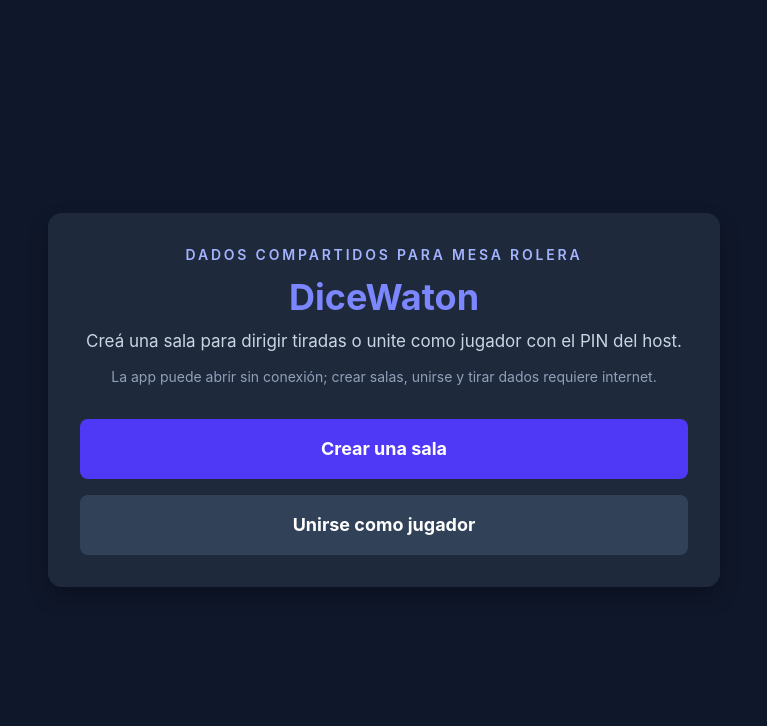
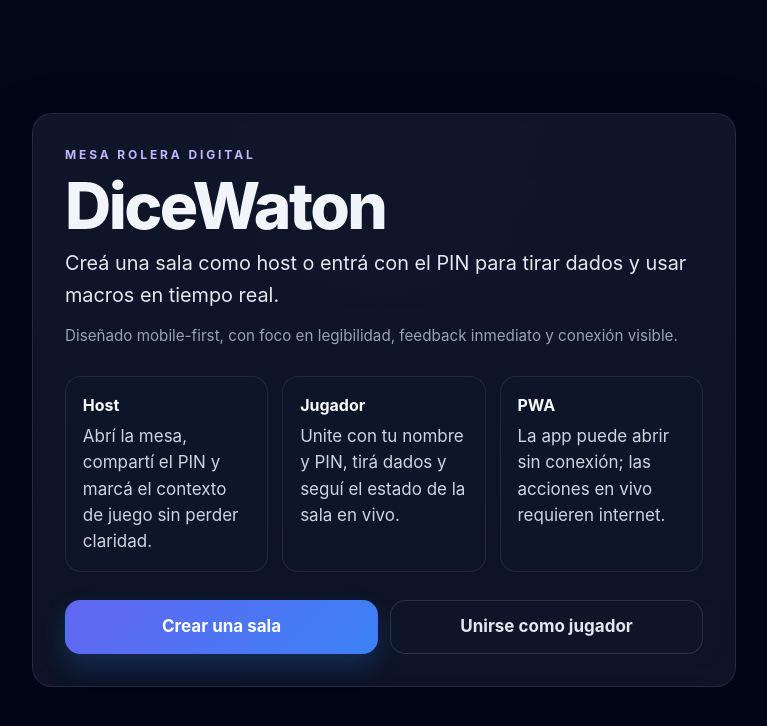
Before and after one commit to DaniAuditore/DiceWaton, a React (Vite) app: page / in a window 1280 px wide. Shown: the top 726 px of the page, without its empty margins (256-1023 px from the left). Built offline with nearby package versions, Linux system fonts and the light colour scheme; no server answers.

Commit message:
feat(ui): refine make-derived landing shell

```diff
--- a/src/App.css
+++ b/src/App.css
@@ -1,186 +1,152 @@
-.counter {
-  font-size: 16px;
-  padding: 5px 10px;
-  border-radius: 5px;
-  color: var(--accent);
-  background: var(--accent-bg);
-  border: 2px solid transparent;
-  transition: border-color 0.3s;
-  margin-bottom: 24px;
-
-  &:hover {
-    border-color: var(--accent-border);
-  }
-  &:focus-visible {
-    outline: 2px solid var(--accent);
-    outline-offset: 2px;
-  }
+.app-shell {
+  min-height: 100vh;
+  display: flex;
+  align-items: center;
+  justify-content: center;
+  padding: clamp(1rem, 4vw, 2.5rem);
 }
 
-.hero {
-  position: relative;
-
-  .base,
-  .framework,
-  .vite {
-    inset-inline: 0;
-    margin: 0 auto;
+.app-card {
+  width: min(100%, 44rem);
+  padding: clamp(1.25rem, 3vw, 2rem);
+  border: 1px solid rgb(148 163 184 / 0.16);
+  border-radius: 1.25rem;
+  background:
+    linear-gradient(180deg, rgb(15 23 42 / 0.94), rgb(15 23 42 / 0.82)),
+    radial-gradient(circle at top, rgb(99 102 241 / 0.16), transparent 42%);
+  box-shadow: 0 24px 60px rgb(2 6 23 / 0.45);
+  backdrop-filter: blur(18px);
 }
 
-  .base {
-    width: 170px;
-    position: relative;
-    z-index: 0;
+.app-card--hero {
+  display: grid;
+  gap: 1.5rem;
 }
 
-  .framework,
-  .vite {
-    position: absolute;
+.app-card--narrow {
+  width: min(100%, 32rem);
 }
 
-  .framework {
-    z-index: 1;
-    top: 34px;
-    height: 28px;
-    transform: perspective(2000px) rotateZ(300deg) rotateX(44deg) rotateY(39deg)
-      scale(1.4);
+.app-card--centered {
+  text-align: center;
 }
 
-  .vite {
-    z-index: 0;
-    top: 107px;
-    height: 26px;
-    width: auto;
-    transform: perspective(2000px) rotateZ(300deg) rotateX(40deg) rotateY(39deg)
-      scale(0.8);
-  }
+.app-hero {
+  display: grid;
+  gap: 0.75rem;
 }
 
-#center {
-  display: flex;
-  flex-direction: column;
-  gap: 25px;
-  place-content: center;
-  place-items: center;
-  flex-grow: 1;
-
-  @media (max-width: 1024px) {
-    padding: 32px 20px 24px;
-    gap: 18px;
-  }
+.app-kicker {
+  margin: 0;
+  color: rgb(196 181 253);
+  font-size: 0.75rem;
+  font-weight: 700;
+  letter-spacing: 0.24em;
+  text-transform: uppercase;
 }
 
-#next-steps {
-  display: flex;
-  border-top: 1px solid var(--border);
-  text-align: left;
-
-  & > div {
-    flex: 1 1 0;
-    padding: 32px;
-    @media (max-width: 1024px) {
-      padding: 24px 20px;
-    }
+.app-title {
+  margin: 0;
+  color: rgb(241 245 249);
+  font-size: clamp(2.5rem, 7vw, 4rem);
+  line-height: 0.95;
+  font-weight: 800;
+  letter-spacing: -0.04em;
 }
 
-  .icon {
-    margin-bottom: 16px;
-    width: 22px;
-    height: 22px;
+.app-title--compact {
+  font-size: clamp(2rem, 6vw, 2.75rem);
 }
 
-  @media (max-width: 1024px) {
-    flex-direction: column;
-    text-align: center;
-  }
+.app-lead {
+  margin: 0;
+  color: rgb(226 232 240);
+  font-size: clamp(1.05rem, 1rem + 0.3vw, 1.25rem);
+  line-height: 1.6;
 }
 
-#docs {
-  border-right: 1px solid var(--border);
-
-  @media (max-width: 1024px) {
-    border-right: none;
-    border-bottom: 1px solid var(--border);
-  }
+.app-lead--compact {
+  font-size: 1rem;
 }
 
-#next-steps ul {
-  list-style: none;
-  padding: 0;
-  display: flex;
-  gap: 8px;
-  margin: 32px 0 0;
-
-  .logo {
-    height: 18px;
+.app-note {
+  margin: 0;
+  color: rgb(148 163 184);
+  font-size: 0.95rem;
+  line-height: 1.6;
 }
 
-  a {
-    color: var(--text-h);
-    font-size: 16px;
-    border-radius: 6px;
-    background: var(--social-bg);
-    display: flex;
-    padding: 6px 12px;
-    align-items: center;
-    gap: 8px;
-    text-decoration: none;
-    transition: box-shadow 0.3s;
-
-    &:hover {
-      box-shadow: var(--shadow);
-    }
-    .button-icon {
-      height: 18px;
-      width: 18px;
-    }
+.app-feature-grid {
+  display: grid;
+  gap: 0.875rem;
+  grid-template-columns: repeat(1, minmax(0, 1fr));
 }
 
-  @media (max-width: 1024px) {
-    margin-top: 20px;
-    flex-wrap: wrap;
-    justify-content: center;
-
-    li {
-      flex: 1 1 calc(50% - 8px);
+.app-feature-card {
+  padding: 1rem 1.05rem;
+  border-radius: 1rem;
+  border: 1px solid rgb(148 163 184 / 0.14);
+  background: rgb(15 23 42 / 0.72);
 }
 
-    a {
-      width: 100%;
-      justify-content: center;
-      box-sizing: border-box;
-    }
-  }
+.app-feature-title {
+  margin: 0 0 0.35rem;
+  color: rgb(248 250 252);
+  font-size: 1rem;
+  font-weight: 700;
 }
 
-#spacer {
-  height: 88px;
-  border-top: 1px solid var(--border);
-  @media (max-width: 1024px) {
-    height: 48px;
-  }
+.app-feature-copy {
+  margin: 0;
+  color: rgb(203 213 225);
+  line-height: 1.55;
 }
 
-.ticks {
-  position: relative;
-  width: 100%;
-
-  &::before,
-  &::after {
-    content: '';
-    position: absolute;
-    top: -4.5px;
-    border: 5px solid transparent;
+.app-cta-group {
+  display: grid;
+  gap: 0.75rem;
 }
 
-  &::before {
-    left: 0;
-    border-left-color: var(--border);
+.app-cta {
+  display: inline-flex;
+  align-items: center;
+  justify-content: center;
+  min-height: 3rem;
+  padding: 0.85rem 1rem;
+  border-radius: 0.95rem;
+  border: 1px solid transparent;
+  font-weight: 700;
+  text-align: center;
+  transition:
+    transform 140ms ease,
+    box-shadow 140ms ease,
+    border-color 140ms ease,
+    background-color 140ms ease;
 }
-  &::after {
-    right: 0;
-    border-right-color: var(--border);
+
+.app-cta:hover {
+  transform: translateY(-1px);
 }
+
+.app-cta--primary {
+  color: white;
+  background: linear-gradient(135deg, rgb(99 102 241), rgb(59 130 246));
+  box-shadow: 0 12px 24px rgb(59 130 246 / 0.22);
+}
+
+.app-cta--secondary {
+  color: rgb(226 232 240);
+  background: rgb(15 23 42 / 0.92);
+  border-color: rgb(148 163 184 / 0.2);
+}
+
+.app-cta--full {
+  width: 100%;
+}
+
+.app-cta:focus-visible {
+  outline: 2px solid rgb(96 165 250);
+  outline-offset: 2px;
 }
 
 .pwa-status-banner {
@@ -190,21 +156,74 @@
   display: flex;
   align-items: center;
   justify-content: center;
-  gap: 12px;
+  gap: 0.75rem;
   flex-wrap: wrap;
-  padding: 10px 16px;
-  background: #172554;
-  color: #eff6ff;
-  border-bottom: 1px solid #1d4ed8;
+  padding: 0.75rem 1rem;
+  border-bottom: 1px solid rgb(96 165 250 / 0.22);
+  background: rgba(8, 15, 35, 0.96);
+  color: rgb(239 246 255);
   text-align: center;
 }
 
 .pwa-update-button {
-  border: 1px solid #93c5fd;
-  background: #1d4ed8;
-  color: #eff6ff;
-  border-radius: 8px;
-  padding: 6px 12px;
-  font-weight: 600;
+  border: 1px solid rgb(147 197 253 / 0.9);
+  background: rgb(30 64 175);
+  color: rgb(239 246 255);
+  border-radius: 0.75rem;
+  padding: 0.45rem 0.8rem;
+  font-weight: 700;
   cursor: pointer;
 }
+
+.pwa-update-button:focus-visible {
+  outline: 2px solid rgb(191 219 254);
+  outline-offset: 2px;
+}
+
+@media (min-width: 48rem) {
+  .app-card--hero {
+    gap: 1.75rem;
+  }
+
+  .app-feature-grid {
+    grid-template-columns: repeat(3, minmax(0, 1fr));
+  }
+
+  .app-cta-group {
+    grid-template-columns: repeat(2, minmax(0, 1fr));
+  }
+}
+
+@media (max-width: 30rem) {
+  .app-shell {
+    align-items: stretch;
+    padding: 0.5rem;
+  }
+
+  .app-card {
+    padding: 1rem;
+    border-radius: 1rem;
+  }
+
+  .app-card--hero {
+    gap: 1rem;
+  }
+
+  .app-feature-grid,
+  .app-cta-group {
+    gap: 0.625rem;
+  }
+
+  .app-feature-card {
+    padding: 0.875rem 0.95rem;
+  }
+
+  .app-title {
+    font-size: clamp(2.15rem, 13vw, 3rem);
+  }
+
+  .app-lead,
+  .app-note {
+    font-size: 0.95rem;
+  }
+}
--- a/src/App.tsx
+++ b/src/App.tsx
@@ -8,25 +8,38 @@ import './App.css';
 function Home() {
   return (
     <main className="app-shell">
-      <section className="app-card text-center space-y-8" aria-labelledby="home-title">
-        <div className="space-y-3">
-          <p className="text-sm font-semibold uppercase tracking-[0.2em] text-indigo-300">Dados compartidos para mesa rolera</p>
-          <h1 id="home-title" className="text-4xl font-bold text-indigo-400">DiceWaton</h1>
-          <p className="text-slate-300">Creá una sala para dirigir tiradas o unite como jugador con el PIN del host.</p>
-          <p className="text-sm text-slate-400">La app puede abrir sin conexión; crear salas, unirse y tirar dados requiere internet.</p>
+      <section className="app-card app-card--hero" aria-labelledby="home-title">
+        <header className="app-hero">
+          <p className="app-kicker">Mesa rolera digital</p>
+          <h1 id="home-title" className="app-title">DiceWaton</h1>
+          <p className="app-lead">
+            Creá una sala como host o entrá con el PIN para tirar dados y usar macros en tiempo real.
+          </p>
+          <p className="app-note">
+            Diseñado mobile-first, con foco en legibilidad, feedback inmediato y conexión visible.
+          </p>
+        </header>
+
+        <div className="app-feature-grid" aria-label="Capacidades principales">
+          <article className="app-feature-card">
+            <h2 className="app-feature-title">Host</h2>
+            <p className="app-feature-copy">Abrí la mesa, compartí el PIN y marcá el contexto de juego sin perder claridad.</p>
+          </article>
+          <article className="app-feature-card">
+            <h2 className="app-feature-title">Jugador</h2>
+            <p className="app-feature-copy">Unite con tu nombre y PIN, tirá dados y seguí el estado de la sala en vivo.</p>
+          </article>
+          <article className="app-feature-card">
+            <h2 className="app-feature-title">PWA</h2>
+            <p className="app-feature-copy">La app puede abrir sin conexión; las acciones en vivo requieren internet.</p>
+          </article>
         </div>
 
-        <div className="flex flex-col space-y-4">
-          <Link
-            to="/host"
-            className="w-full bg-indigo-600 hover:bg-indigo-700 text-white font-bold py-4 px-4 rounded-lg transition-colors text-lg"
-          >
+        <div className="app-cta-group" aria-label="Acciones principales">
+          <Link to="/host" className="app-cta app-cta--primary">
             Crear una sala
           </Link>
-          <Link
-            to="/controller"
-            className="w-full bg-slate-700 hover:bg-slate-600 text-white font-bold py-4 px-4 rounded-lg transition-colors text-lg"
-          >
+          <Link to="/controller" className="app-cta app-cta--secondary">
             Unirse como jugador
           </Link>
         </div>
@@ -38,13 +51,11 @@ function Home() {
 function NotFound() {
   return (
     <main className="app-shell">
-      <section className="app-card text-center space-y-6" aria-labelledby="not-found-title">
-        <h1 id="not-found-title" className="text-3xl font-bold text-amber-300">Página no encontrada</h1>
-        <p className="text-slate-300">La ruta que intentaste abrir no existe o ya no está disponible.</p>
-        <Link
-          to="/"
-          className="w-full inline-flex items-center justify-center bg-indigo-600 hover:bg-indigo-700 text-white font-bold py-3 px-4 rounded-lg transition-colors text-lg"
-        >
+      <section className="app-card app-card--narrow app-card--centered" aria-labelledby="not-found-title">
+        <p className="app-kicker">404</p>
+        <h1 id="not-found-title" className="app-title app-title--compact">Página no encontrada</h1>
+        <p className="app-lead app-lead--compact">La ruta que intentaste abrir no existe o ya no está disponible.</p>
+        <Link to="/" className="app-cta app-cta--primary app-cta--full">
           Volver al inicio
         </Link>
       </section>
--- a/src/index.css
+++ b/src/index.css
@@ -1,22 +1,64 @@
 @import "tailwindcss";
 
 :root {
+  color-scheme: dark;
+  font-family:
+    Inter, ui-sans-serif, system-ui, -apple-system, BlinkMacSystemFont, 'Segoe UI', sans-serif;
   --space-page-x: clamp(1rem, 3vw, 2rem);
   --space-page-y: clamp(1rem, 4vw, 2.5rem);
-  --radius-card: 0.875rem;
-  --layout-max-readable: 42rem;
-  --layout-max-operational: 72rem;
-  --focus-ring-color: #6366f1;
+  --radius-card: 1rem;
+  --layout-max-readable: 44rem;
+  --layout-max-operational: 74rem;
+  --focus-ring-color: #60a5fa;
   --focus-ring-width: 2px;
   --font-size-body: clamp(1rem, 0.95rem + 0.2vw, 1.0625rem);
   --font-size-title: clamp(1.75rem, 1.45rem + 1.1vw, 2.25rem);
-  --semantic-bg: #0f172a;
-  --semantic-surface: #1e293b;
+  --semantic-bg: #020617;
+  --semantic-surface: #0f172a;
+  --semantic-surface-2: #111c31;
   --semantic-text: #f8fafc;
+  --semantic-muted: #cbd5e1;
+}
+
+html {
+  background:
+    radial-gradient(circle at top, rgb(79 70 229 / 0.22), transparent 30%),
+    radial-gradient(circle at bottom right, rgb(16 185 129 / 0.12), transparent 22%),
+    var(--semantic-bg);
 }
 
 body {
+  margin: 0;
   font-size: var(--font-size-body);
+  min-height: 100vh;
+  background:
+    radial-gradient(circle at top, rgb(79 70 229 / 0.18), transparent 28%),
+    radial-gradient(circle at bottom right, rgb(16 185 129 / 0.08), transparent 20%),
+    var(--semantic-bg);
+  color: var(--semantic-text);
+  text-rendering: optimizeLegibility;
+  -webkit-font-smoothing: antialiased;
+  -moz-osx-font-smoothing: grayscale;
+}
+
+#root {
+  min-height: 100vh;
+}
+
+.sr-only {
+  position: absolute;
+  width: 1px;
+  height: 1px;
+  padding: 0;
+  margin: -1px;
+  overflow: hidden;
+  clip: rect(0, 0, 0, 0);
+  white-space: nowrap;
+  border: 0;
+}
+
+a {
+  color: inherit;
 }
 
 .app-shell {
@@ -31,10 +73,11 @@ body {
 
 .app-card {
   width: min(100%, var(--layout-max-readable));
-  background: var(--semantic-surface);
+  background: linear-gradient(180deg, var(--semantic-surface), var(--semantic-surface-2));
   border-radius: var(--radius-card);
   padding: clamp(1.25rem, 3vw, 2rem);
-  box-shadow: 0 10px 20px rgb(0 0 0 / 0.25);
+  box-shadow: 0 18px 36px rgb(0 0 0 / 0.28);
+  border: 1px solid rgb(148 163 184 / 0.12);
 }
 
 .app-card--wide {
@@ -67,6 +110,208 @@ body {
   min-width: min(100%, 10rem);
 }
 
+.panel-stack {
+  display: grid;
+  gap: 1rem;
+}
+
+.screen-header {
+  display: flex;
+  align-items: flex-start;
+  justify-content: space-between;
+  gap: 1rem;
+  flex-wrap: wrap;
+  margin-bottom: 1rem;
+}
+
+.screen-header__copy {
+  display: grid;
+  gap: 0.5rem;
+  max-width: 42rem;
+}
+
+.screen-kicker {
+  margin: 0;
+  color: rgb(196 181 253);
+  font-size: 0.75rem;
+  font-weight: 700;
+  letter-spacing: 0.24em;
+  text-transform: uppercase;
+}
+
+.screen-title {
+  margin: 0;
+  color: rgb(241 245 249);
+  font-size: clamp(2rem, 5vw, 3rem);
+  line-height: 1;
+  font-weight: 800;
+  letter-spacing: -0.04em;
+}
+
+.screen-lead {
+  margin: 0;
+  color: rgb(203 213 225);
+  line-height: 1.65;
+}
+
+.screen-back-link {
+  display: inline-flex;
+  align-items: center;
+  justify-content: center;
+  min-height: 2.75rem;
+  padding: 0.65rem 0.9rem;
+  border-radius: 0.9rem;
+  border: 1px solid rgb(148 163 184 / 0.16);
+  background: rgb(15 23 42 / 0.72);
+  color: rgb(226 232 240);
+  text-decoration: none;
+  transition: border-color 140ms ease, background-color 140ms ease, transform 140ms ease;
+}
+
+.screen-back-link:hover {
+  border-color: rgb(96 165 250 / 0.4);
+  transform: translateY(-1px);
+}
+
+.surface-panel {
+  padding: clamp(1rem, 2.25vw, 1.25rem);
+  border-radius: 1rem;
+  border: 1px solid rgb(148 163 184 / 0.14);
+  background: linear-gradient(180deg, rgb(15 23 42 / 0.94), rgb(15 23 42 / 0.82));
+  box-shadow: 0 16px 32px rgb(2 6 23 / 0.24);
+}
+
+.surface-panel--compact {
+  padding: 1rem;
+}
+
+.surface-panel--centered {
+  text-align: center;
+}
+
+.surface-panel__header {
+  display: flex;
+  align-items: baseline;
+  justify-content: space-between;
+  gap: 0.75rem 1rem;
+  flex-wrap: wrap;
+  margin-bottom: 0.85rem;
+}
+
+.surface-panel__title {
+  margin: 0;
+  color: rgb(248 250 252);
+  font-size: 1.05rem;
+  font-weight: 700;
+}
+
+.surface-panel__copy {
+  margin: 0;
+  color: rgb(203 213 225);
+  line-height: 1.55;
+}
+
+.surface-panel__sticky-title {
+  position: sticky;
+  top: 0;
+  z-index: 1;
+  margin: 0;
+  padding-bottom: 0.75rem;
+  border-bottom: 1px solid rgb(148 163 184 / 0.12);
+  background: linear-gradient(180deg, rgb(15 23 42 / 0.98), rgb(15 23 42 / 0.88));
+}
+
+.pin-display {
+  display: flex;
+  align-items: center;
+  justify-content: center;
+  min-height: 5rem;
+  padding: 1rem 1.25rem;
+  border-radius: 1rem;
+  border: 1px solid rgb(96 165 250 / 0.28);
+  background:
+    linear-gradient(135deg, rgb(30 41 59 / 0.96), rgb(17 24 39 / 0.92)),
+    radial-gradient(circle at top, rgb(99 102 241 / 0.16), transparent 46%);
+  color: rgb(147 197 253);
+  font-family: ui-monospace, SFMono-Regular, Consolas, 'Liberation Mono', monospace;
+  font-size: clamp(2.5rem, 8vw, 4rem);
+  font-weight: 800;
+  letter-spacing: 0.35em;
+  text-indent: 0.35em;
+}
+
+.pin-actions {
+  margin-top: 0.875rem;
+}
+
+.empty-state {
+  margin: 0;
+  color: rgb(148 163 184);
+  font-size: 0.95rem;
+  line-height: 1.6;
+  font-style: italic;
+}
+
+.room-member-list {
+  list-style: none;
+  padding: 0;
+  margin: 0;
+  display: grid;
+  gap: 0.625rem;
+}
+
+.room-member {
+  display: flex;
+  align-items: center;
+  justify-content: space-between;
+  gap: 0.75rem;
+  padding: 0.8rem 0.9rem;
+  border-radius: 0.9rem;
+  border: 1px solid rgb(148 163 184 / 0.12);
+  background: rgb(15 23 42 / 0.72);
+}
+
+.room-member__name {
+  color: rgb(248 250 252);
+  font-weight: 600;
+}
+
+.room-member__status {
+  color: rgb(52 211 153);
+  font-size: 0.75rem;
+  font-weight: 700;
+  letter-spacing: 0.16em;
+  text-transform: uppercase;
+}
+
+.status-stack {
+  display: grid;
+  gap: 0.75rem;
+}
+
+.support-note {
+  margin: 0.75rem 0 0;
+  color: rgb(253 230 138);
+  font-size: 0.95rem;
+  line-height: 1.5;
+}
+
+.room-controls {
+  display: flex;
+  flex-wrap: wrap;
+  justify-content: flex-end;
+  gap: 0.75rem;
+}
+
+.operational-panel--stack {
+  display: grid;
+  gap: 1rem;
+}
+
+.pin-copy {
+  margin-top: 0.85rem;
+}
+
 @media (min-width: 48rem) {
   .operational-grid {
     grid-template-columns: minmax(18rem, 0.9fr) minmax(0, 1.35fr);
@@ -92,3 +337,62 @@ body {
   outline: var(--focus-ring-width) solid var(--focus-ring-color);
   outline-offset: 2px;
 }
+
+@media (max-width: 30rem) {
+  .screen-header {
+    gap: 0.75rem;
+    margin-bottom: 0.75rem;
+  }
+
+  .screen-header__copy {
+    gap: 0.375rem;
+  }
+
+  .screen-title {
+    font-size: clamp(1.8rem, 9vw, 2.35rem);
+  }
+
+  .surface-panel {
+    padding: 0.9rem;
+  }
+
+  .surface-panel--compact {
+    padding: 0.8rem;
+  }
+
+  .surface-panel__header {
+    margin-bottom: 0.7rem;
+    gap: 0.5rem 0.75rem;
+  }
+
+  .surface-panel__copy {
+    line-height: 1.5;
+  }
+
+  .surface-panel__sticky-title {
+    padding-bottom: 0.625rem;
+  }
+
+  .pin-display {
+    min-height: 4rem;
+    padding: 0.85rem 1rem;
+    font-size: clamp(2rem, 13vw, 3rem);
+  }
+
+  .room-member {
+    padding: 0.7rem 0.8rem;
+  }
+
+  .room-controls {
+    gap: 0.5rem;
+  }
+
+  .status-stack {
+    gap: 0.5rem;
+  }
+}
+
+::selection {
+  background: rgb(99 102 241 / 0.35);
+  color: white;
+}
```
Also changed, not shown: 1 other file (tests, documents, lock files or other folders). Lines whose indentation alone changed are shown as unchanged.
